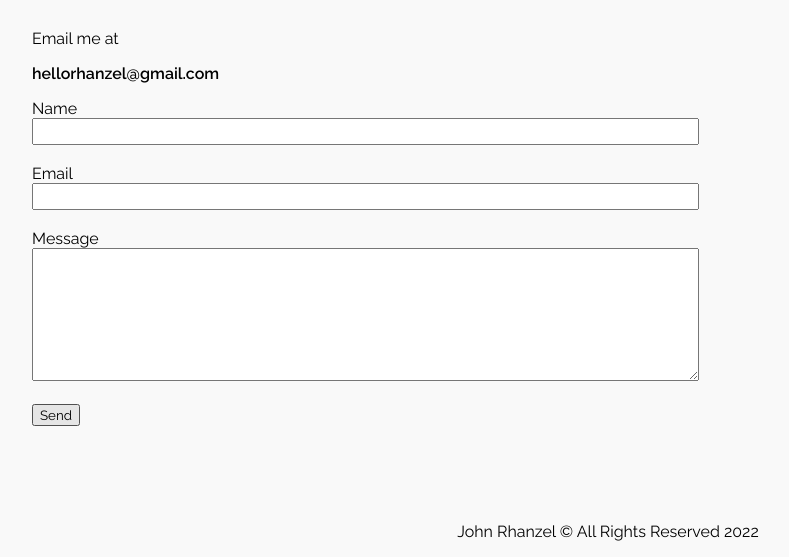
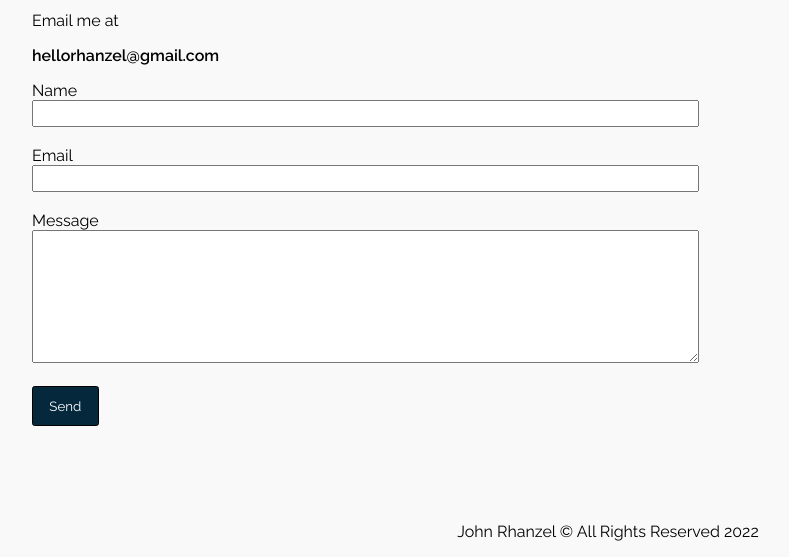
Before and after one commit to johnrhanzel/johnrhanzelebora-portfolio, a plain HTML site: page index.html in a window 1280 px wide. In both pictures the pointer is over the button "Send". Shown: the part 243-800 px from the top of the page, without its empty margins (32-821 px from the left). Drawn offline with nearby package versions, Linux system fonts and the light colour scheme.

Commit message:
update button contact style

```diff
--- a/styles.css
+++ b/styles.css
@@ -209,7 +209,7 @@ html {
     height: 10em;
 }
 
-#send-btn{
+#sendBtn{
     background-color: #97D2EC;
     border: none;
     border-radius: .2em;
@@ -217,7 +217,7 @@ html {
     height: 3em;
 }
 
-#send-btn:hover{
+#sendBtn:hover{
     border: 1px solid #000;
     background-color: #06283D;
     color: #fff;
```
